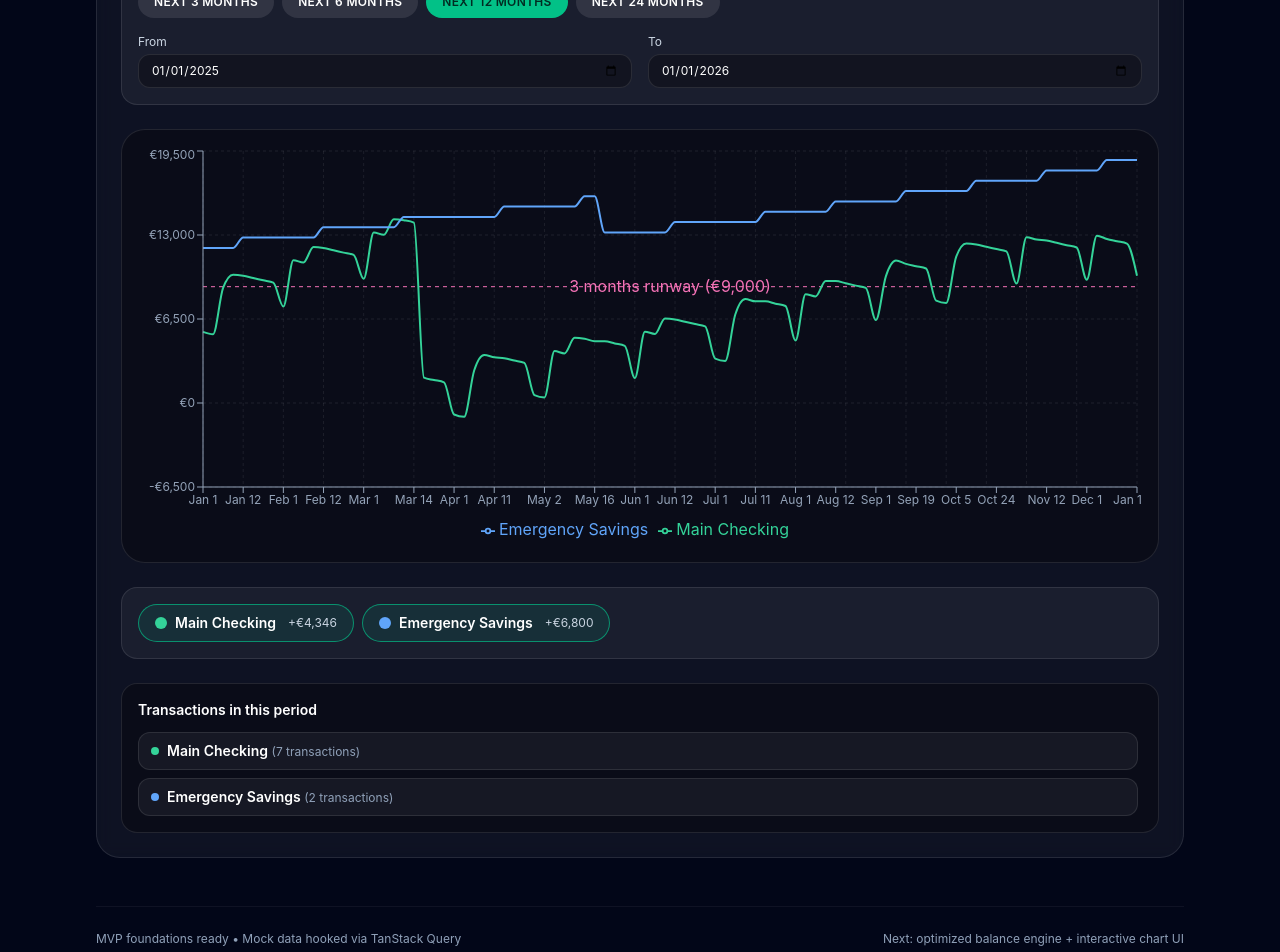
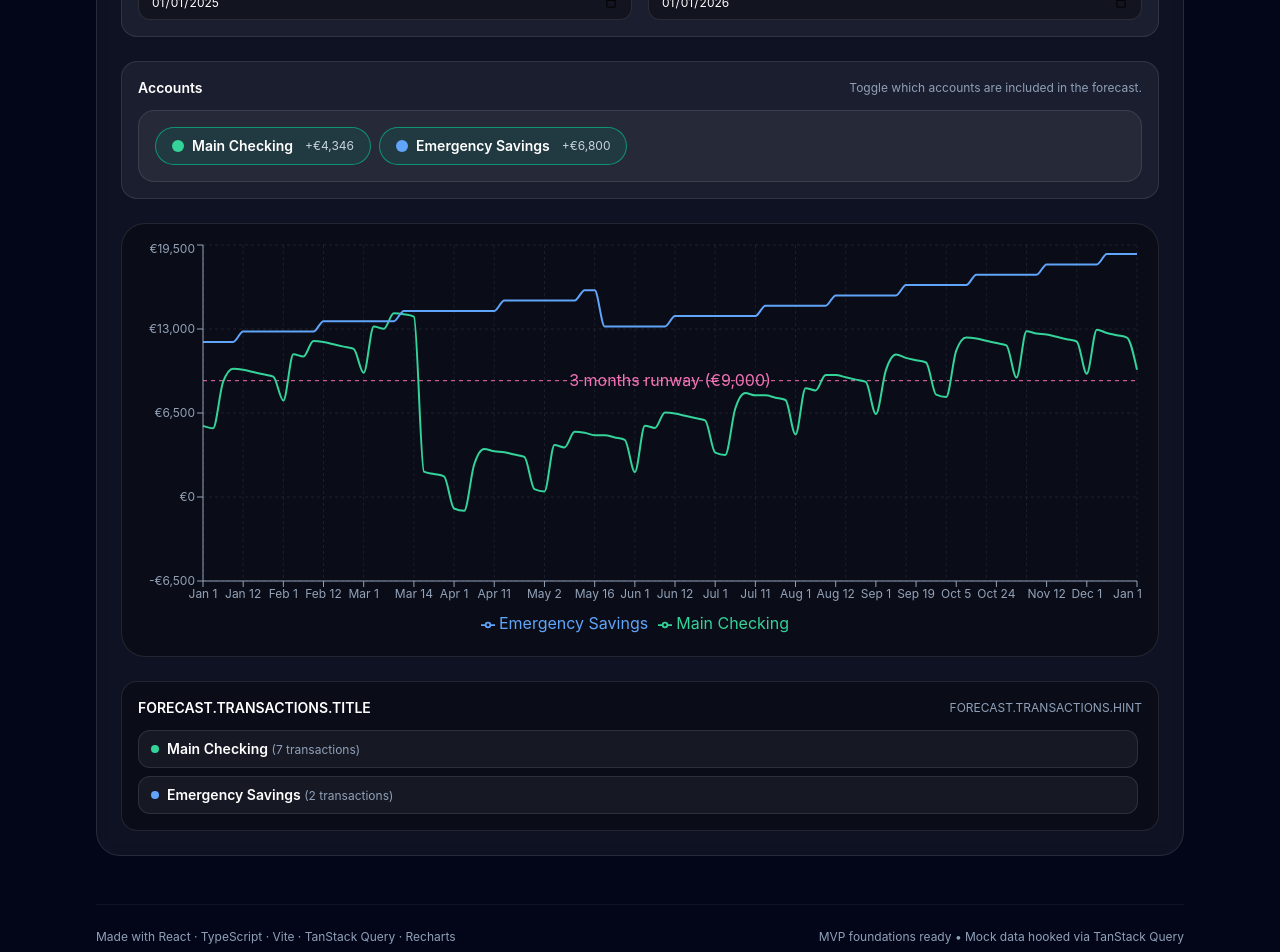
Before and after one commit to StevenGnt/chaney, a React (Vite) app: page / in a window 1280 px wide. Shown: the part 420-1372 px from the top of the page. Built offline with nearby package versions, Linux system fonts and the light colour scheme.

Commit message:
More of the same

```diff
--- a/public/locales/en/common.json
+++ b/public/locales/en/common.json
@@ -18,7 +18,12 @@
 				"DESCRIPTION": "Vite, Vitest, RTL, Storybook, Husky, and GitHub Actions baked in."
 			}
 		},
+		"TRANSACTIONS": {
+			"TITLE": "Transactions impacting this period",
+			"HINT": "Grouped by account and schedule type for the selected range."
+		},
 		"FOOTER": {
+			"MADE_WITH": "Made with",
 			"STATUS": "MVP foundations ready • Mock data hooked via TanStack Query",
 			"NEXT_MILESTONE": "Next: optimized balance engine + interactive chart UI"
 		}
@@ -30,6 +35,10 @@
 			"START": "From",
 			"END": "To",
 			"NEXT_MONTHS": "Next {{count}} months"
+		},
+		"ACCOUNTS": {
+			"TITLE": "Accounts",
+			"HINT": "Toggle which accounts are included in the forecast."
 		},
 		"HERO": {
 			"PILL": "Forecast MVP",
--- a/public/locales/fr/common.json
+++ b/public/locales/fr/common.json
@@ -18,7 +18,12 @@
 				"DESCRIPTION": "Vite, Vitest, RTL, Storybook, Husky et GitHub Actions configurés."
 			}
 		},
+		"TRANSACTIONS": {
+			"TITLE": "Transactions incluses sur cette période",
+			"HINT": "Groupées par compte et type de récurrence pour l’intervalle sélectionné."
+		},
 		"FOOTER": {
+			"MADE_WITH": "Réalisé avec",
 			"STATUS": "Base MVP prête • Données mockées via TanStack Query",
 			"NEXT_MILESTONE": "Prochaine étape : moteur de calcul + graphes interactifs"
 		}
@@ -30,6 +35,10 @@
 			"START": "Du",
 			"END": "Au",
 			"NEXT_MONTHS": "Prochains {{count}} mois"
+		},
+		"ACCOUNTS": {
+			"TITLE": "Comptes",
+			"HINT": "Active les comptes pris en compte dans la prévision."
 		},
 		"HERO": {
 			"PILL": "MVP Prévision",
--- a/src/app/app.tsx
+++ b/src/app/app.tsx
@@ -11,15 +11,14 @@ export function App() {
 					<p className="text-sm font-semibold uppercase tracking-[0.3em] text-emerald-400">{t('APP.TAGLINE')}</p>
 					<div className="space-y-3">
 						<h1 className="text-3xl font-semibold text-white sm:text-4xl lg:text-5xl">{t('APP.TITLE')}</h1>
-						<p className="text-base text-slate-300 sm:text-lg lg:w-4/5">{t('APP.SUBTITLE')}</p>
 					</div>
 				</header>
 
 				<ForecastWorkspace />
 
 				<footer className="border-t border-white/5 pt-6 text-xs text-slate-400 sm:flex sm:items-center sm:justify-between">
+					<p>{t('APP.FOOTER.MADE_WITH')} React · TypeScript · Vite · TanStack Query · Recharts</p>
 					<p>{t('APP.FOOTER.STATUS')}</p>
-					<p>{t('APP.FOOTER.NEXT_MILESTONE')}</p>
 				</footer>
 			</div>
 		</div>
--- a/src/features/forecast/components/ForecastWorkspace.tsx
+++ b/src/features/forecast/components/ForecastWorkspace.tsx
@@ -281,23 +281,30 @@ export function ForecastWorkspace() {
 				onRangeChange={handleRangeChange}
 			/>
 
+			<section className="rounded-2xl border border-white/10 bg-white/5 p-4">
+				<header className="mb-3 flex items-center justify-between">
+					<p className="text-sm font-semibold text-white">{t('FORECAST.ACCOUNTS.TITLE')}</p>
+					<span className="text-xs text-slate-400">{t('FORECAST.ACCOUNTS.HINT')}</span>
+				</header>
+				<AccountToggleList
+					accounts={forecastQuery.data.accounts}
+					selectedIds={selectedAccountIds}
+					onToggle={toggleAccount}
+					summaries={summaries}
+				/>
+			</section>
+
 			<ForecastChart
 				data={dataset}
 				accounts={selectedAccounts.length > 0 ? selectedAccounts : forecastQuery.data.accounts}
 				thresholds={forecastQuery.data.thresholds}
 			/>
 
-			<AccountToggleList
-				accounts={forecastQuery.data.accounts}
-				selectedIds={selectedAccountIds}
-				onToggle={toggleAccount}
-				summaries={summaries}
-			/>
-
 			{groupedTransactions.length > 0 && (
 				<section className="rounded-2xl border border-white/10 bg-black/30 p-4">
-					<header className="mb-3">
-						<p className="text-sm font-semibold text-white">Transactions in this period</p>
+					<header className="mb-3 flex items-center justify-between gap-2">
+						<p className="text-sm font-semibold text-white">{t('FORECAST.TRANSACTIONS.TITLE')}</p>
+						<p className="text-xs text-slate-400">{t('FORECAST.TRANSACTIONS.HINT')}</p>
 					</header>
 					<div className="max-h-60 space-y-2 overflow-auto pr-1 text-sm">
 						{groupedTransactions.map((group) => {
```
